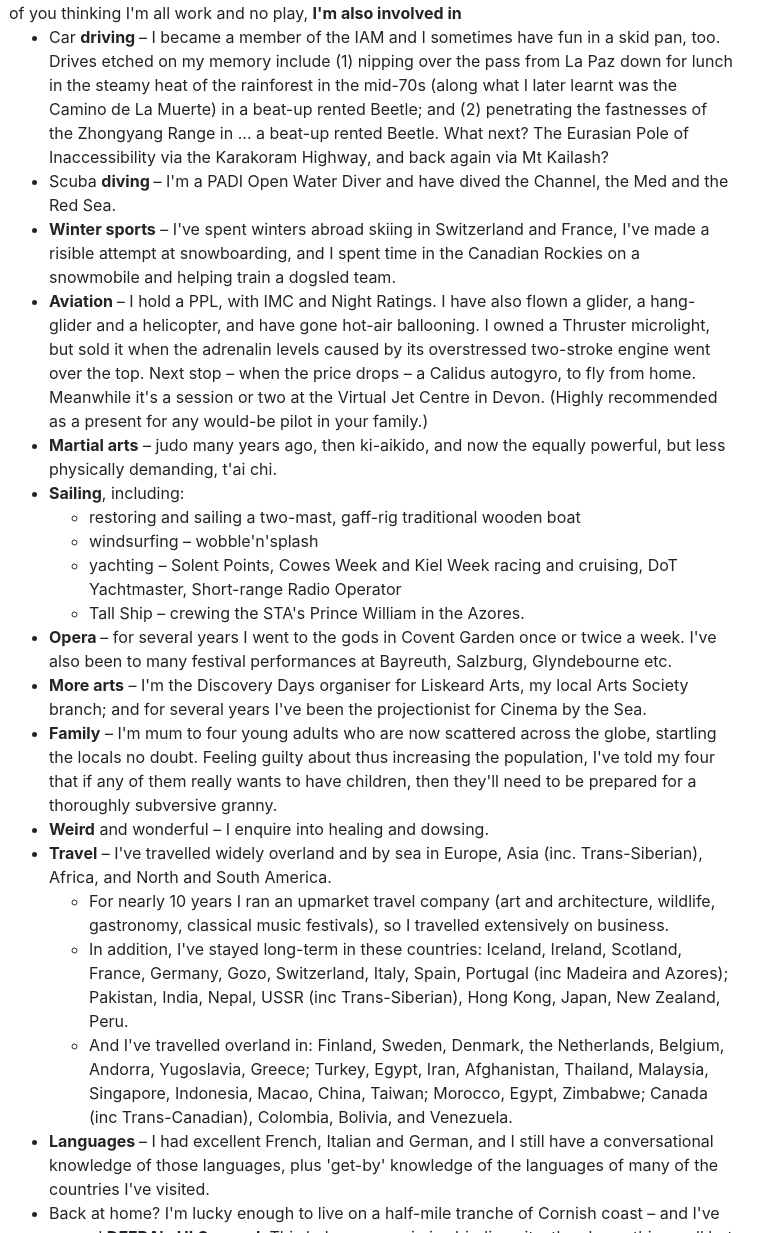
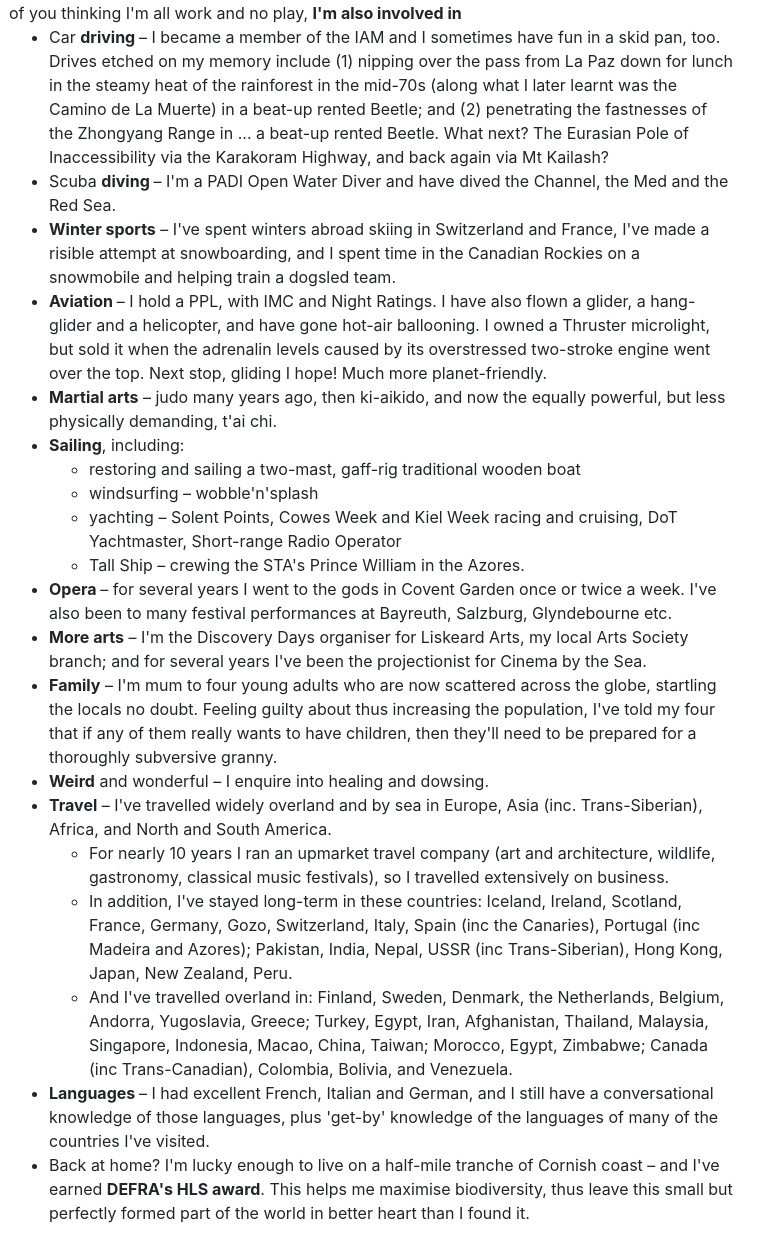
Before and after one commit to ikinone/wordsmith, a plain HTML site: page index.html in a window 1280 px wide. Shown: the part 7951-9184 px from the top of the page, without its empty margins (268-1032 px from the left). Drawn offline with nearby package versions, Linux system fonts and the light colour scheme; some packages are replaced by stand-ins of ours; a script that the page names is missing; a web font is replaced by a local one.

Commit message:
updated About me

```diff
--- a/index.html
+++ b/index.html
@@ -325,7 +325,7 @@
                         <li>Car <b>driving </b>– I became a member of the IAM and I sometimes have fun in a skid pan, too. Drives etched on my memory include (1) nipping over the pass from La Paz down for lunch in the steamy heat of the rainforest in the mid-70s (along what I later learnt was the Camino de La Muerte) in a beat-up rented Beetle; and (2) penetrating the fastnesses<span class="st"> of the Zhongyang Range in ... a beat-up rented Beetle. What next? The Eurasian Pole of Inaccessibility via the Karakoram Highway, and back again via Mt Kailash?</span></li>
                         <li>Scuba <b>diving </b>– I'm a PADI Open Water Diver and have dived the Channel, the Med and the Red Sea.</li>
                         <li><b>Winter sports</b> – I've spent winters abroad skiing in Switzerland and France, I've made a risible attempt at snowboarding, and I spent time in the Canadian Rockies on a snowmobile and helping train a dogsled team.</li>
-                        <li><b>Aviation </b>– I hold a PPL, with IMC and Night Ratings. I have also flown a glider, a hang-glider and a helicopter, and have gone hot-air ballooning. I owned a Thruster microlight, but sold it when the adrenalin levels caused by its overstressed two-stroke engine went over the top. Next stop – when the price drops – a Calidus autogyro, to fly from home. Meanwhile it's a session or two at the Virtual Jet Centre in Devon. (Highly recommended as a present for any would-be pilot in your family.)</li>
+                        <li><b>Aviation </b>– I hold a PPL, with IMC and Night Ratings. I have also flown a glider, a hang-glider and a helicopter, and have gone hot-air ballooning. I owned a Thruster microlight, but sold it when the adrenalin levels caused by its overstressed two-stroke engine went over the top. Next stop, gliding I hope! Much more planet-friendly. </li>
                         <li><b>Martial arts</b> – judo many years ago, then ki-aikido, and now the equally powerful, but less physically demanding, t'ai chi.</li>
                         <li><b>Sailing</b>, including:
                         <ul>
@@ -342,7 +342,7 @@
                         <li><b>Travel</b> – I've travelled widely overland and by sea in Europe, Asia (inc. Trans-Siberian), Africa, and North and South America.
                         <ul>
                             <li>For nearly 10 years I ran an upmarket travel company (art and architecture, wildlife, gastronomy, classical music festivals), so I travelled extensively on business.</li>
-                            <li>In addition, I've stayed long-term in these countries: Iceland, Ireland, Scotland, France, Germany, Gozo, Switzerland, Italy, Spain, Portugal (inc Madeira and Azores); Pakistan, India, Nepal, USSR (inc Trans-Siberian), Hong Kong, Japan, New Zealand, Peru.</li>
+                            <li>In addition, I've stayed long-term in these countries: Iceland, Ireland, Scotland, France, Germany, Gozo, Switzerland, Italy, Spain (inc the Canaries), Portugal (inc Madeira and Azores); Pakistan, India, Nepal, USSR (inc Trans-Siberian), Hong Kong, Japan, New Zealand, Peru.</li>
                             <li>And I've travelled overland in: Finland, Sweden, Denmark, the Netherlands, Belgium, Andorra, Yugoslavia, Greece; Turkey, Egypt, Iran, Afghanistan, Thailand, Malaysia, Singapore, Indonesia, Macao, China, Taiwan; Morocco, Egypt, Zimbabwe; Canada (inc Trans-Canadian), Colombia, Bolivia, and Venezuela.</li>
                         </ul>
                         </li>
```
